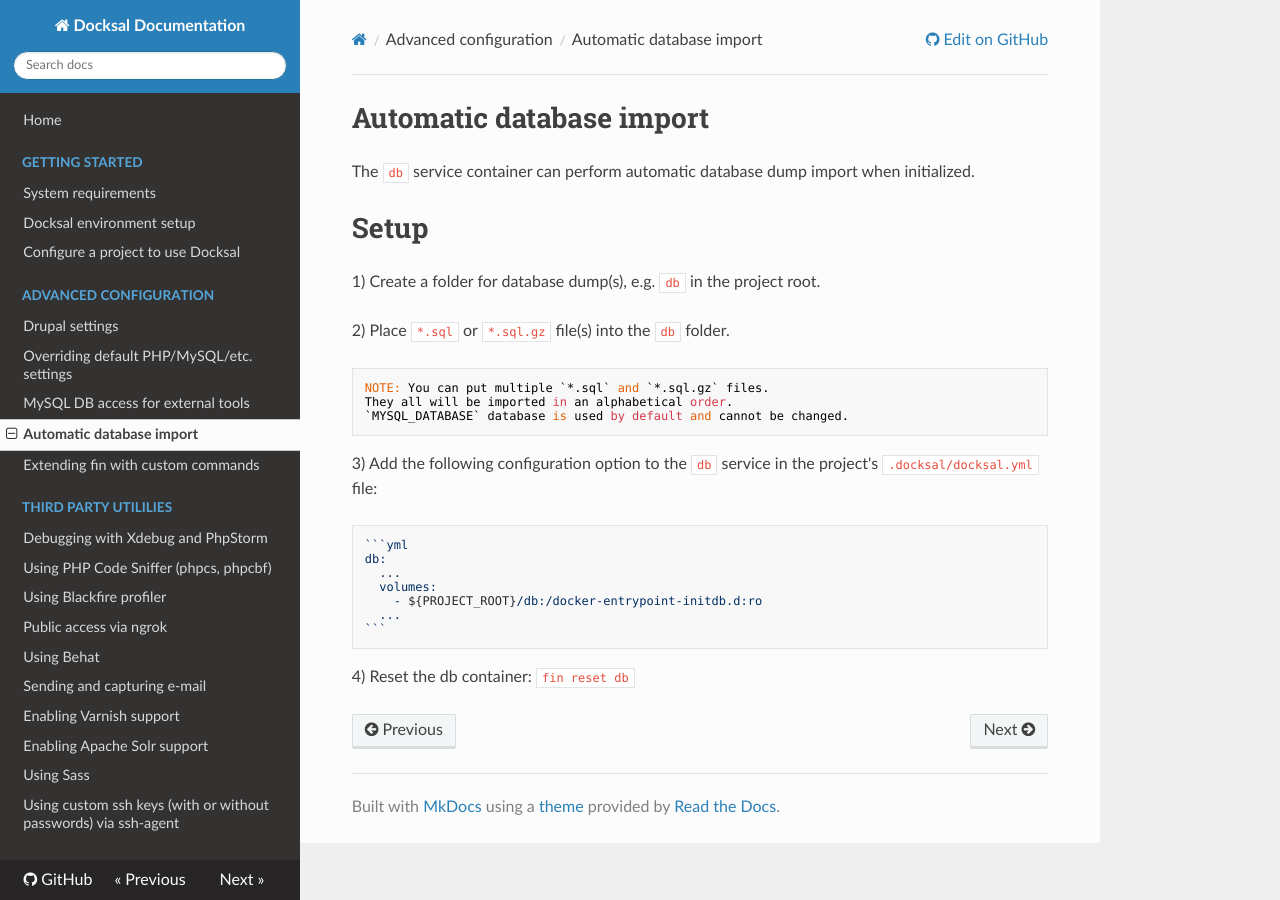
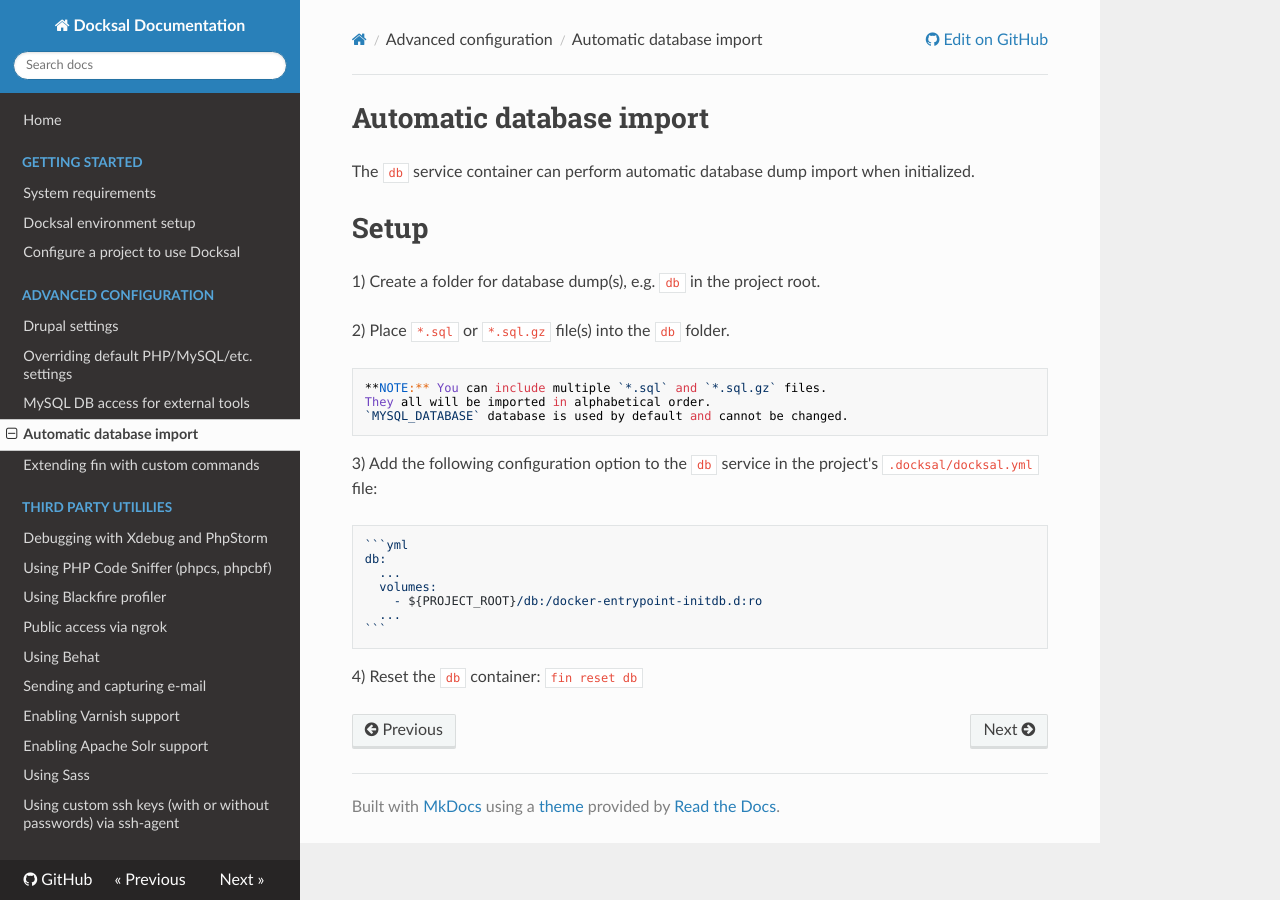
Before and after one commit to docksal/docksal, an MkDocs documentation site: the page built from docs/db-import.md, in a window 1280 px wide. Built offline with MkDocs 1.6.1, drawn with Linux system fonts in a browser that asks for light colours; nearby versions of some CDN libraries; old or Windows-style settings are respelled for this version of MkDocs.

Commit message:
Grammar corrections to db-import.md

````diff
--- a/docs/db-import.md
+++ b/docs/db-import.md
@@ -8,8 +8,8 @@ The `db` service container can perform automatic database dump import when initi
 
 2) Place `*.sql` or `*.sql.gz` file(s) into the `db` folder.
 
-    NOTE: You can put multiple `*.sql` and `*.sql.gz` files.
-    They all will be imported in an alphabetical order.
+    **NOTE:** You can include multiple `*.sql` and `*.sql.gz` files.
+    They all will be imported in alphabetical order.
     `MYSQL_DATABASE` database is used by default and cannot be changed.
 
 3) Add the following configuration option to the `db` service in the project's `.docksal/docksal.yml` file:
@@ -22,4 +22,4 @@ The `db` service container can perform automatic database dump import when initi
       ...
     ```
 
-4) Reset the db container: `fin reset db`
+4) Reset the `db` container: `fin reset db`
````
